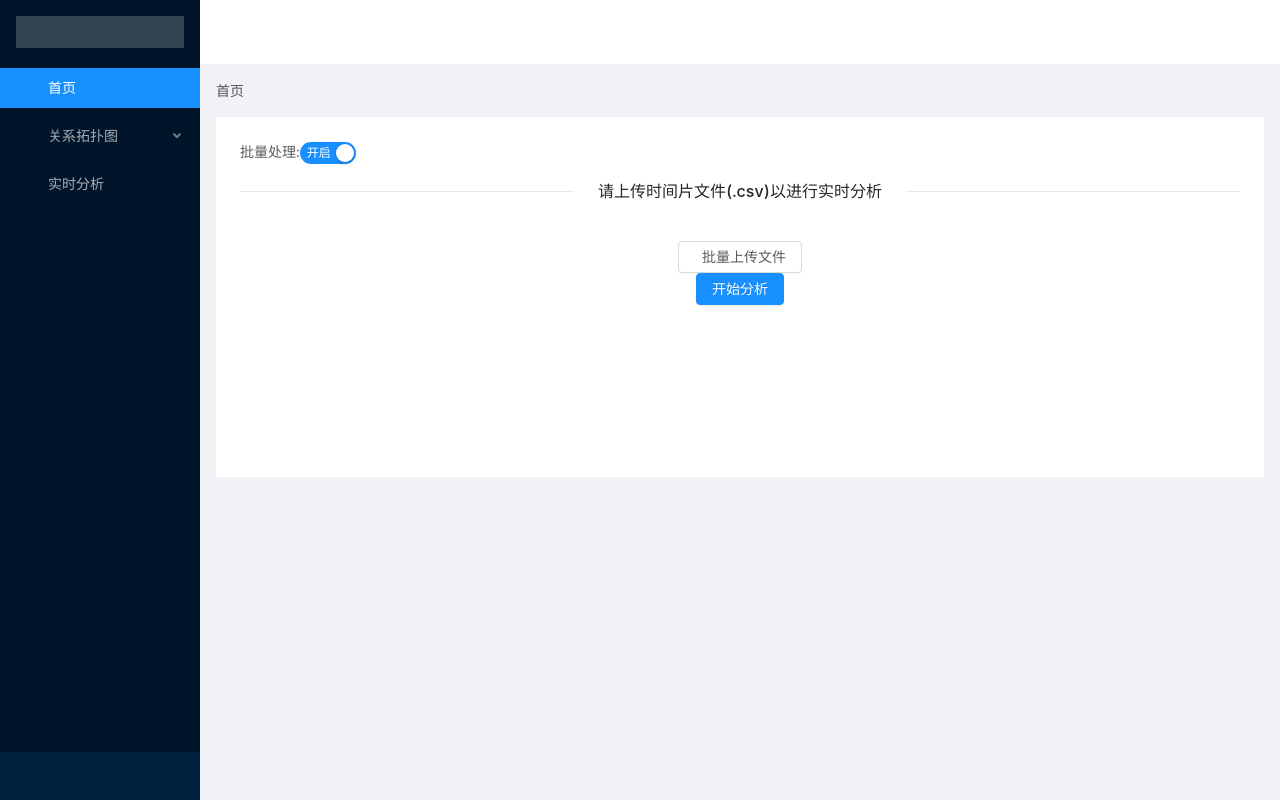
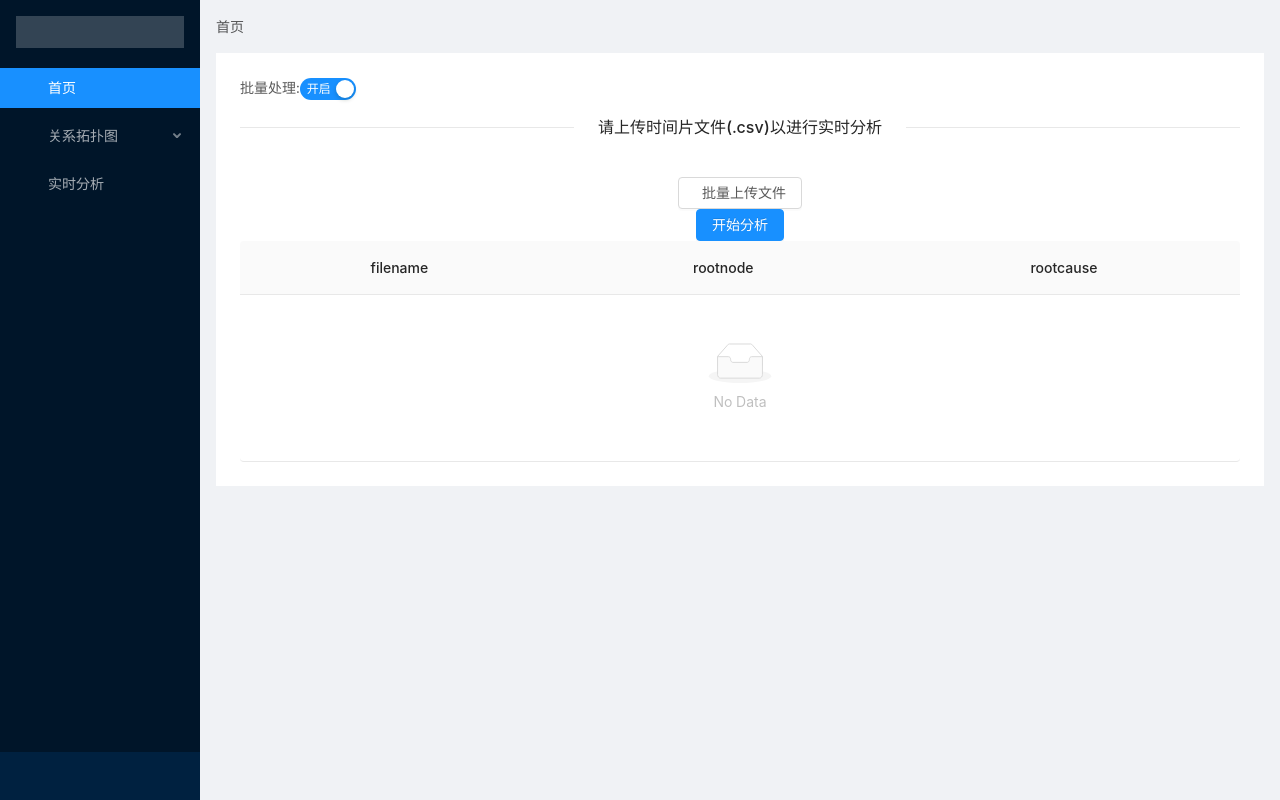
Before and after one commit to findrootcause/Front, a Vue app: page /analyze in a window 1280 px wide. Built offline with nearby package versions, Linux system fonts and the light colour scheme.

Commit message:
批量数据结果显示

```diff
--- a/src/components/Layout.vue
+++ b/src/components/Layout.vue
@@ -41,7 +41,7 @@
       </a-menu>
     </a-layout-sider>
     <a-layout>
-      <a-layout-header style="background: #fff; padding: 0" />
+      <!-- <a-layout-header style="background: #fff; padding: 0" /> -->
       <a-layout-content style="margin: 0 16px">
         <a-breadcrumb style="margin: 16px 0">
           <!-- <a-breadcrumb-item>work</a-breadcrumb-item> -->
--- a/src/views/analyze/Analyze.vue
+++ b/src/views/analyze/Analyze.vue
@@ -3,7 +3,7 @@
     <span>批量处理:</span>
     <a-switch checked-children="开启" un-checked-children="关闭" default-checked @change="onChange" />
     <div v-if="!batch">
-      <!-- <a-divider>请上传时间片文件(.csv)以进行实时分析</a-divider> -->
+
       <center>
         <span class="uptext">请上传时间片文件(.csv)以进行实时分析</span>
         <a-upload
@@ -65,6 +65,10 @@
           </a-button>
         </a-upload>
         <a-button type="primary" @click="startanalysis">开始分析</a-button>
+       <a-table :columns="columns" :data-source="info">
+       <a slot="name" slot-scope="text">{{ text }}</a>
+       <span slot="customTitle">filename</span>
+       </a-table>
       </center>
     </div>
   </div>
@@ -72,13 +76,52 @@
 <script>
 import NodeRelationship from "../../components/NodeRelationship";
 import { DataSet, Network } from "vis/index-network";
+const columns = [
+  {
+    dataIndex: 'name',
+    key: 'name',
+    slots: { title: 'customTitle' },
+    scopedSlots: { customRender: 'name' },
+    align: 'center'
+  },
+  {
+    title: 'rootnode',
+    dataIndex: 'rootnode',
+    key: 'rootnode',
+    align: 'center'
+  },
+  {
+    title: 'rootcause',
+    dataIndex: 'rootcause',
+    key: 'rootcause',
+    align: 'center'
+  },
+];
+var info = [];
 export default {
   name: "analyze",
   components: {
     NodeRelationship
   },
+  // computed:{
+  //   info() {
+  //     var list = [];
+  //     for(let i = 0; i < this.csv_name.length; i++){
+  //       list.push({
+  //         key: i,
+  //         name: this.csv_name[i],
+  //         rootnode: findrootnode[i],
+  //         rootcause: findcause_json[i]
+  //       })
+  //     }
+
+  //   }
+  // },
+
   data() {
     return {
+      info,
+      columns,
       cause: {},
       batch: true,
       loading: true,
@@ -175,6 +218,8 @@ export default {
     handleChanges(info) {
       if (info.file.status === "done") {
         this.$message.success(`${info.file.name} 上传成功！`);
+        //this.findrootnode();
+        //console.log(JSON.parse(findcause_json));
       } else if (info.file.status === "error") {
         this.$message.error(
           `${info.file.name} 上传失败！原因:` + info.file.response.detail
@@ -258,6 +303,7 @@ export default {
     startanalysis() {
       this.start = true;
       this.moreanalysis();
+      //this.findrootnode();
     },
     moreanalysis() {
       this.$axios
@@ -266,6 +312,15 @@ export default {
           this.findcause_json = response.data["findcause_json"];
           this.findrootnode_json = response.data["findrootnode_json"];
           this.csv_name = response.data["csv_name"];
+          for(var i = 0; i < this.csv_name.length; i++){
+            if(this.findrootnode_json[i]=='0') {this.findrootnode_json[i] = '无'}
+            this.info.push({
+            key: ''+i,
+            name: this.csv_name[i],
+            rootnode: this.findrootnode_json[i],
+            rootcause: this.findcause_json[i]
+         })
+        };
         })
         .catch(error => {
           this.$emit("on-error", error);
--- a/src/views/topo/Systopo.vue
+++ b/src/views/topo/Systopo.vue
@@ -1,7 +1,7 @@
 <template>
   <div>
-    <h1>Sys关系拓扑图 :</h1>
     <center>
+      <h1>Sys关系拓扑图 :</h1>
       <div>
         <div id="visualization"></div>
       </div>
```
Also changed, not shown: 1 other file (tests, documents, lock files or other folders).
